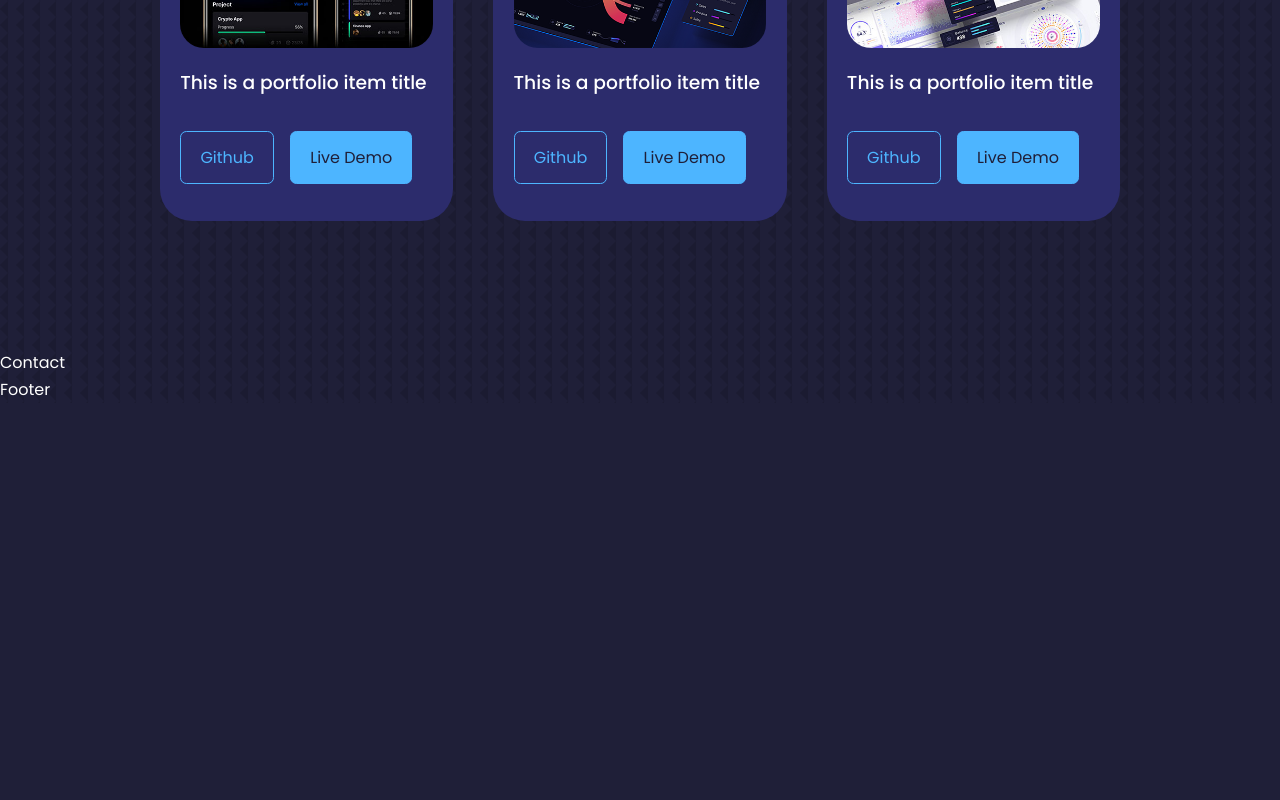
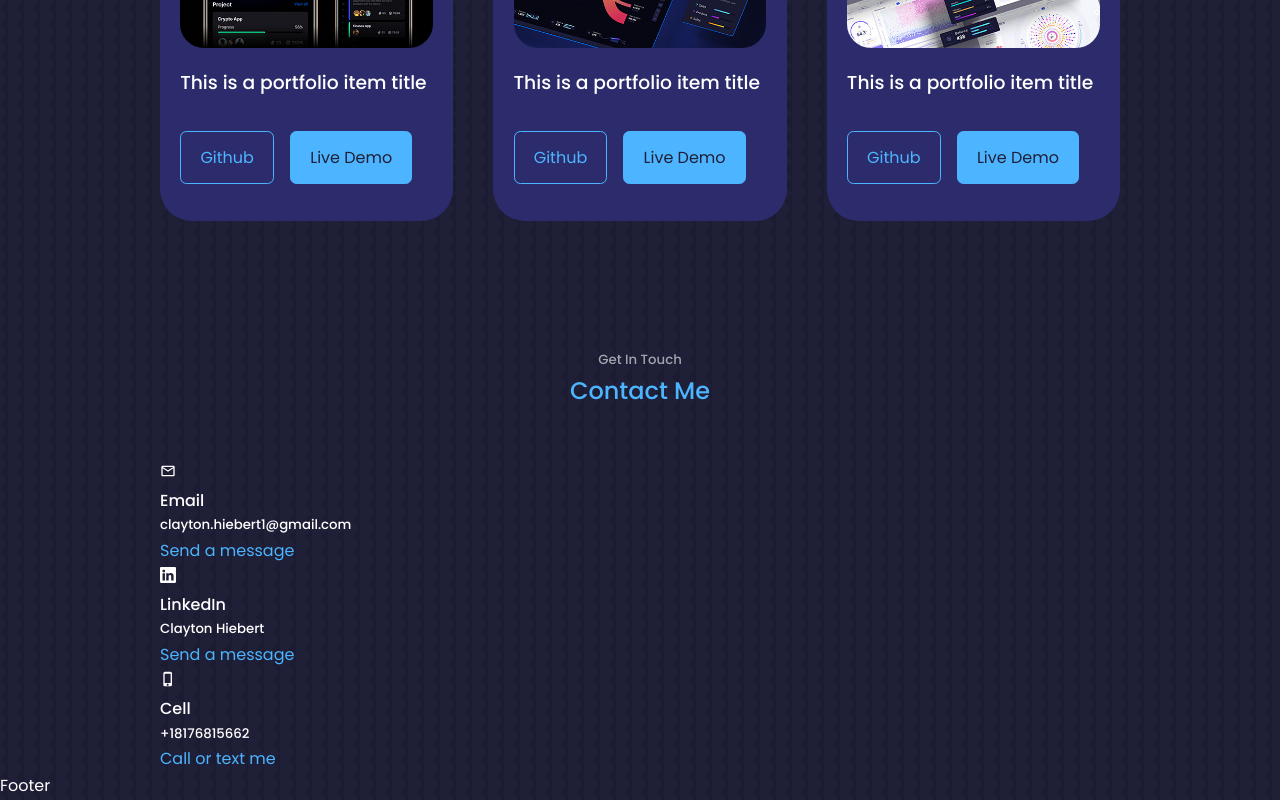
Before and after one commit to klay2k/portfoliowebsite, a React (Create React App) app: page / in a window 1280 px wide. Shown: the part 2991-3791 px from the top of the page. Before the commit the page ends 3394 px from the top, so only its background shows below. Built offline with nearby package versions, Linux system fonts and the light colour scheme.

Commit message:
adding contact forms

```diff
--- a/package.json
+++ b/package.json
@@ -10,6 +10,7 @@
     "react-dom": "^18.2.0",
     "react-icons": "^4.4.0",
     "react-scripts": "5.0.1",
+    "swiper": "^8.4.4",
     "web-vitals": "^2.1.4"
   },
   "scripts": {
--- a/src/components/contact/Contact.jsx
+++ b/src/components/contact/Contact.jsx
@@ -1,9 +1,42 @@
 import React from 'react'
 import './contact.css'
+import {MdOutlineEmail} from 'react-icons/md'
+import {MdPhoneIphone} from 'react-icons/md'
+import {BsLinkedin} from 'react-icons/bs'
 
 const Contact = () => {
   return (
-    <section id="contact">Contact</section>
+    <section id="contact">
+      <h5>Get In Touch</h5>
+      <h2>Contact Me</h2>
+
+      <div className="container contact__container">
+        <div className="contact__options">
+          <article className="contact__option">
+            <MdOutlineEmail/>
+            <h4>Email</h4>
+            <h5>clayton.hiebert1@gmail.com</h5>
+            <a href="mailto:clayton.hiebert1@gmail.com">Send a message</a>
+          </article>
+
+          <article className="contact__option">
+            <BsLinkedin/>
+            <h4>LinkedIn</h4>
+            <h5>Clayton Hiebert</h5>
+            <a href="https://www.linkedin.com/in/clayton-hiebert/">Send a message</a>
+          </article>
+
+          <article className="contact__option">
+            <MdPhoneIphone/>
+            <h4>Cell</h4>
+            <h5>+18176815662</h5>
+            <a href="tel:/+18176815662">Call or text me</a>
+          </article>
+        </div>
+      {/* END OF CONTACT OPTIONS */}
+      <form action=""></form>
+      </div>
+    </section>
   )
 }
 
```
Also changed, not shown: 1 other file (tests, documents, lock files or other folders).
